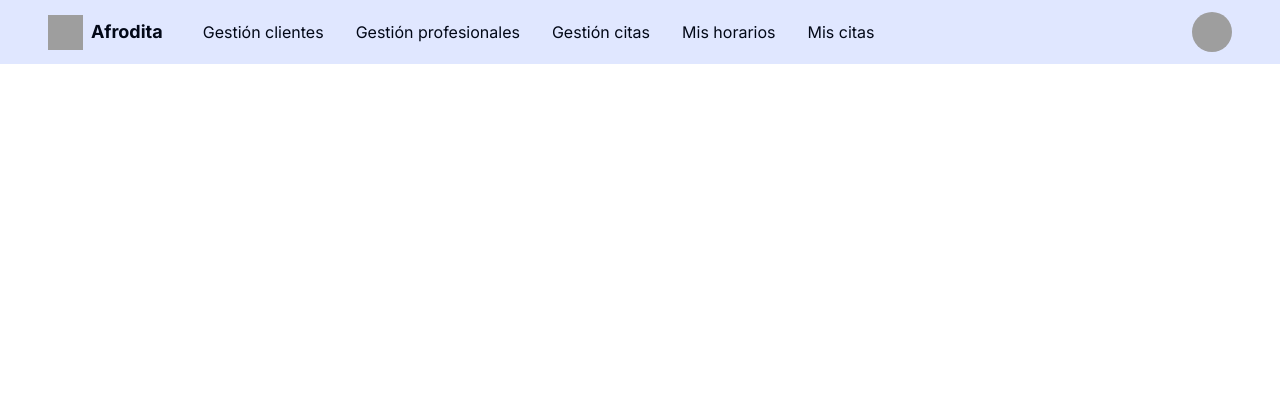
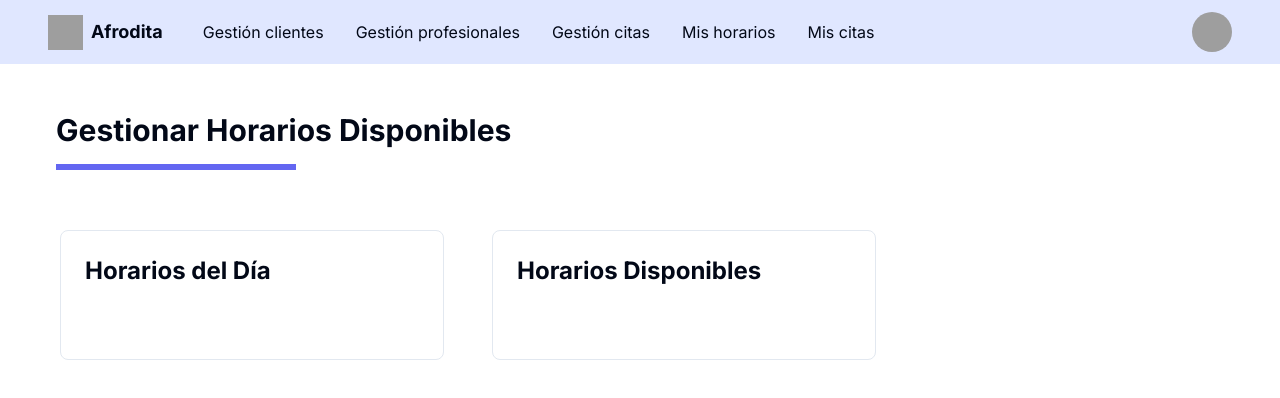
Before and after one commit to AlejaMuGo/App-IPS, a SvelteKit app: page /mis-horarios in a window 1280 px wide. Shown: the top 398 px of the page. Built offline with nearby package versions, Linux system fonts and the light colour scheme; grey boxes are pictures that could not be loaded.

Commit message:
feat: agregar componente para gestionar horarios disponibles

```diff
--- /dev/null
+++ b/src/lib/components/horarios/Horario.svelte
@@ -0,0 +1,3 @@
+<script lang="ts">
+
+</script>
--- a/src/routes/mis-horarios/+page.svelte
+++ b/src/routes/mis-horarios/+page.svelte
@@ -2,4 +2,32 @@
     import type { PageData } from './$types';
 
     let { data }: { data: PageData } = $props();
+    import Horario from '$lib/components/horarios/Horario.svelte';
 </script>
+
+<main class="flex flex-col gap-12 px-12 py-12">
+	<div class="flex justify-between px-2">
+		<div class="space-y-4">
+			<h2 class="text-3xl font-bold">Gestionar Horarios Disponibles</h2>
+			<div class="h-1.5 w-60 bg-indigo-500"></div>
+		</div>
+    </div>
+
+    <div class="flex gap-12 p-3">
+        <div class="border rounded-lg w-96">
+            <div class="flex justify-between p-6">
+                <h5 class="text-2xl font-bold">Horarios del Día</h5>
+            </div>
+
+            <div class="p-6">
+                <Horario />
+            </div>
+        </div>
+        <div class="border rounded-lg w-96">
+            <div class="flex justify-between p-6">
+                <h5 class="text-2xl font-bold">Horarios Disponibles</h5>
+            </div>
+
+        </div>
+    </div>
+</main>
```
